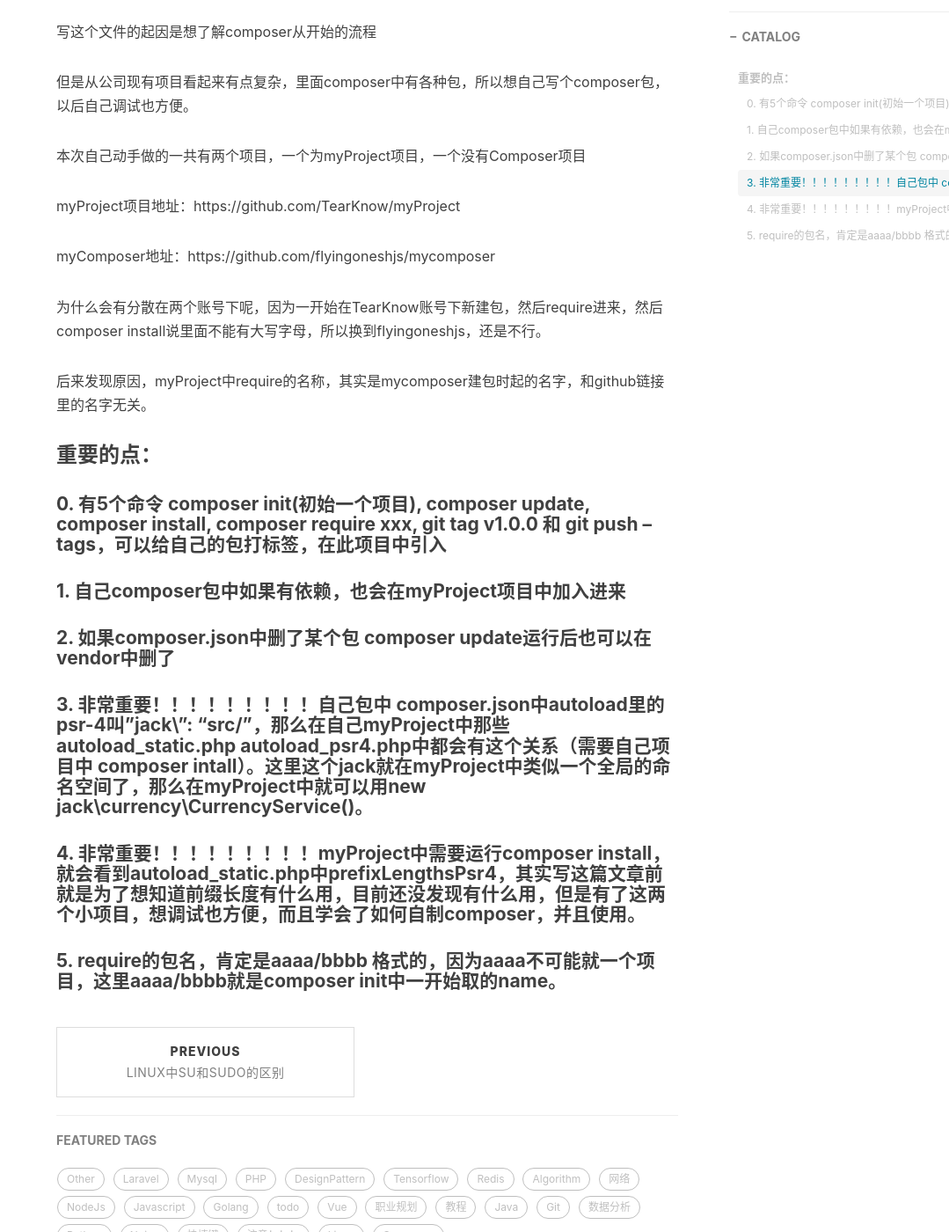
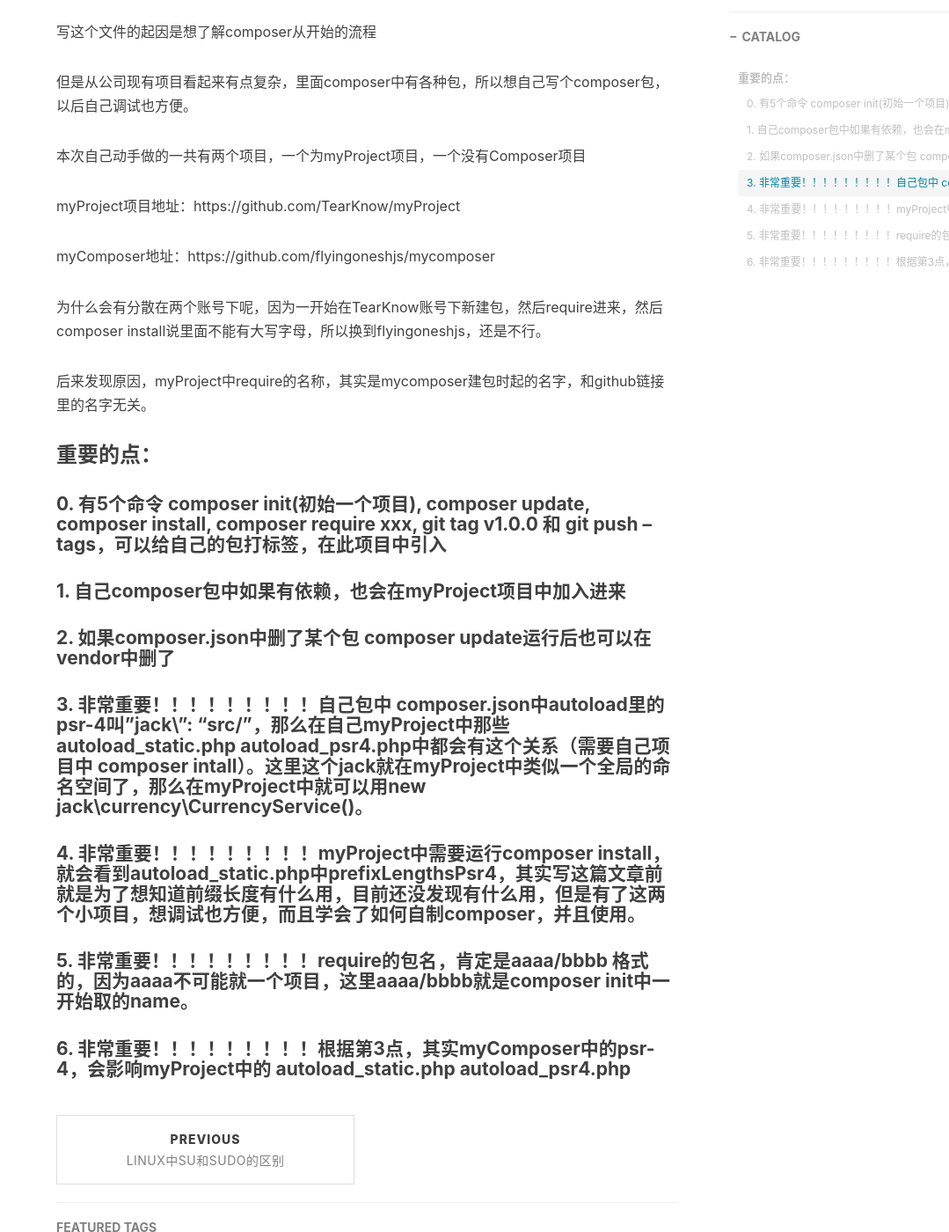
Before and after one commit to TearKnow/blog, a Jekyll site: the page built from _posts/2024-04-29-使用composer.md, in a window 1280 px wide and 1400 px high, scrolled down 484 px. Shown: the whole window at 88% size, without its empty margins (201-1280 px from the left). Built offline with Jekyll 4.4.1, drawn with Linux system fonts in a browser that asks for light colours; comment, search, counter and statistics services are not loaded.

Commit message:
my composer

```diff
--- a/_posts/2024-04-29-使用composer.md
+++ b/_posts/2024-04-29-使用composer.md
@@ -32,4 +32,5 @@ myComposer地址：https://github.com/flyingoneshjs/mycomposer
 #### 2. 如果composer.json中删了某个包 composer update运行后也可以在vendor中删了
 #### 3. 非常重要！！！！！！！！！自己包中 composer.json中autoload里的psr-4叫"jack\\": "src/"，那么在自己myProject中那些autoload_static.php autoload_psr4.php中都会有这个关系（需要自己项目中 composer intall）。这里这个jack就在myProject中类似一个全局的命名空间了，那么在myProject中就可以用new jack\currency\CurrencyService()。
 #### 4. 非常重要！！！！！！！！！myProject中需要运行composer install，就会看到autoload_static.php中prefixLengthsPsr4，其实写这篇文章前就是为了想知道前缀长度有什么用，目前还没发现有什么用，但是有了这两个小项目，想调试也方便，而且学会了如何自制composer，并且使用。
-#### 5. require的包名，肯定是aaaa/bbbb 格式的，因为aaaa不可能就一个项目，这里aaaa/bbbb就是composer init中一开始取的name。
+#### 5. 非常重要！！！！！！！！！require的包名，肯定是aaaa/bbbb 格式的，因为aaaa不可能就一个项目，这里aaaa/bbbb就是composer init中一开始取的name。
+#### 6. 非常重要！！！！！！！！！根据第3点，其实myComposer中的psr-4，会影响myProject中的 autoload_static.php autoload_psr4.php
```
